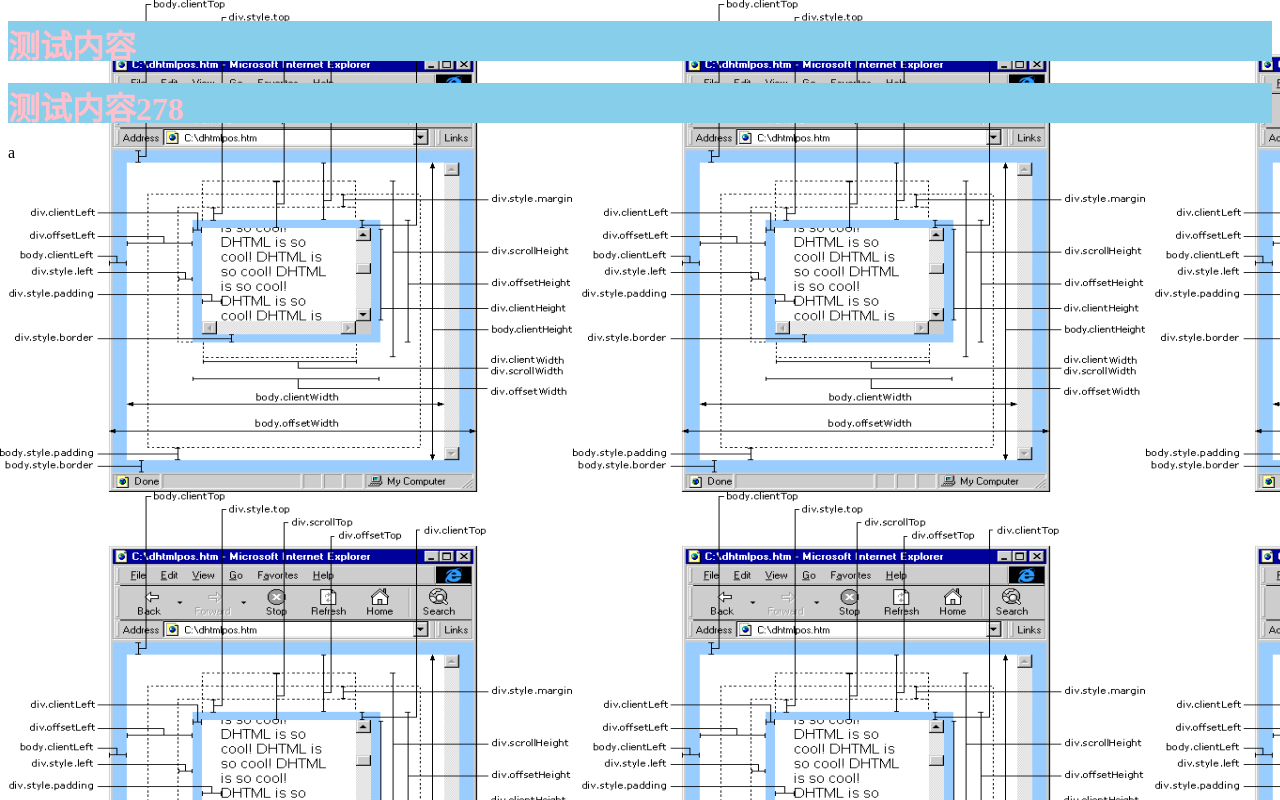
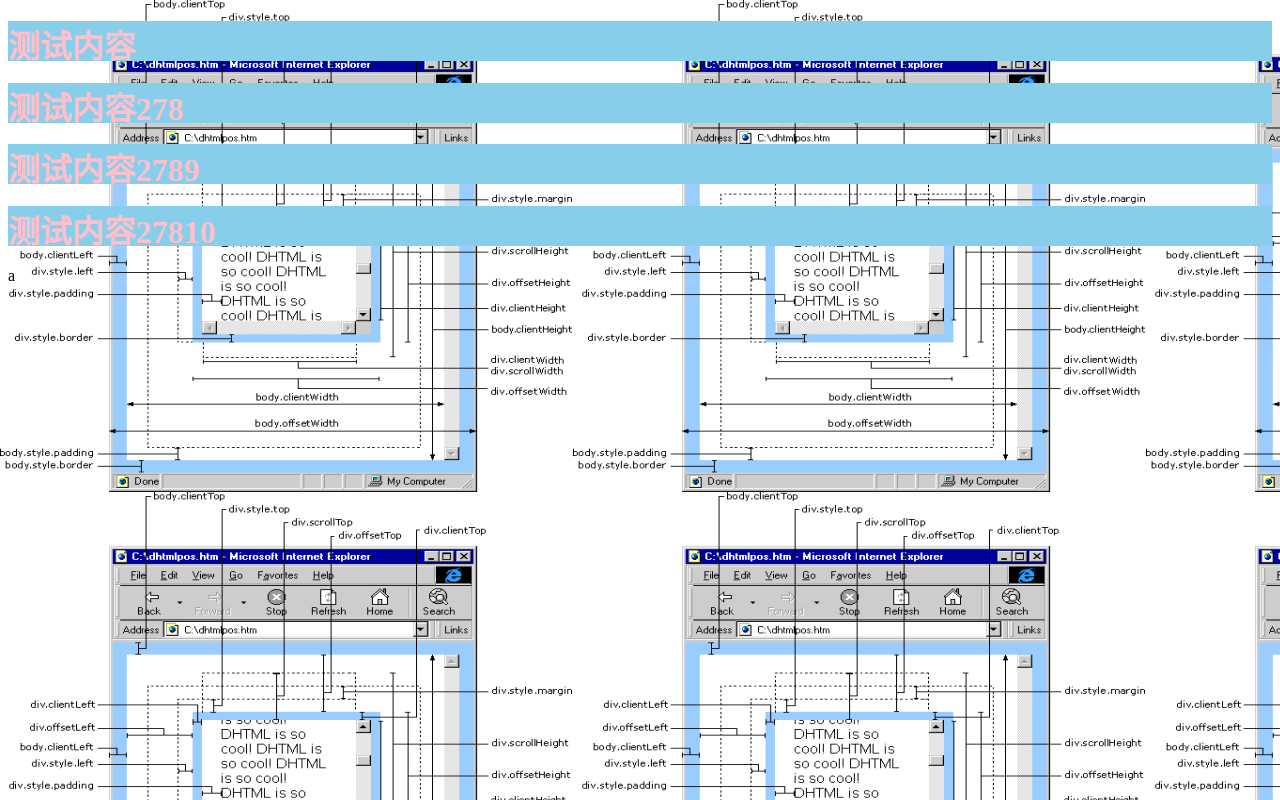
Before and after one commit to 1095853009/wjs, a website: page src/index.html in a window 1280 px wide. Drawn offline with nearby package versions, Linux system fonts and the light colour scheme; files that its build step writes are made by us from their sources.

Commit message:
修改secondcommit20181209

```diff
--- a/src/index.html
+++ b/src/index.html
@@ -9,6 +9,8 @@
 		<!-- 测试注释 -->
 		<h1>测试内容</h1>
 		<h1>测试内容278</h1>
+		<h1>测试内容2789</h1>
+		<h1>测试内容27810</h1>
 		a
 		<script src="scripts/all.js"></script>
 	</body>
```
